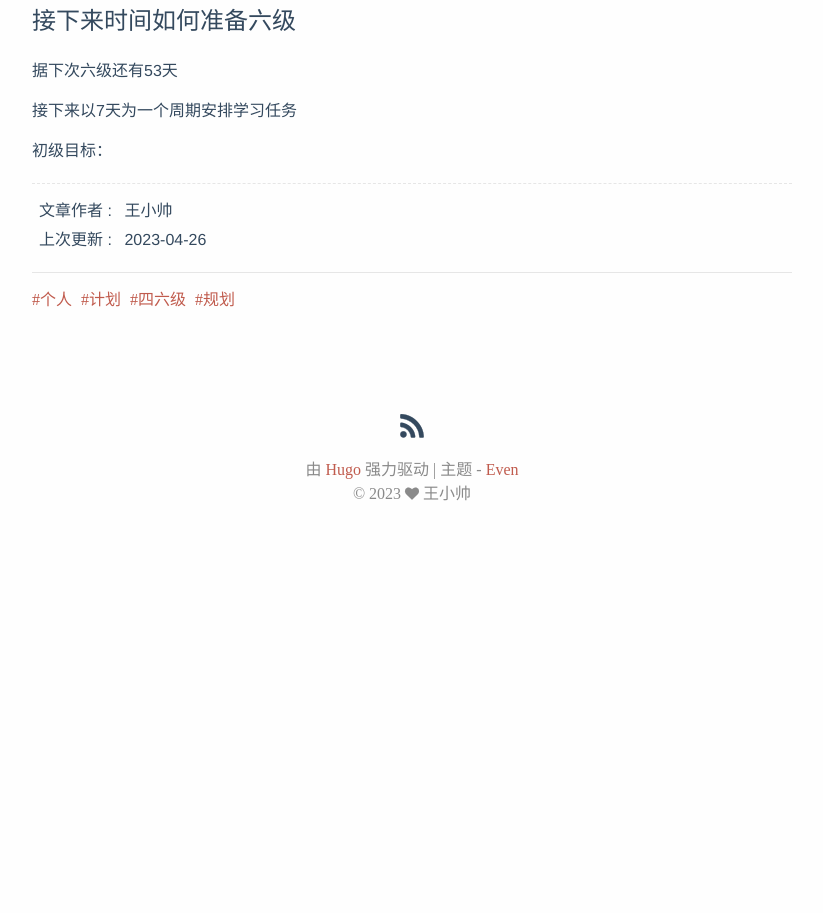
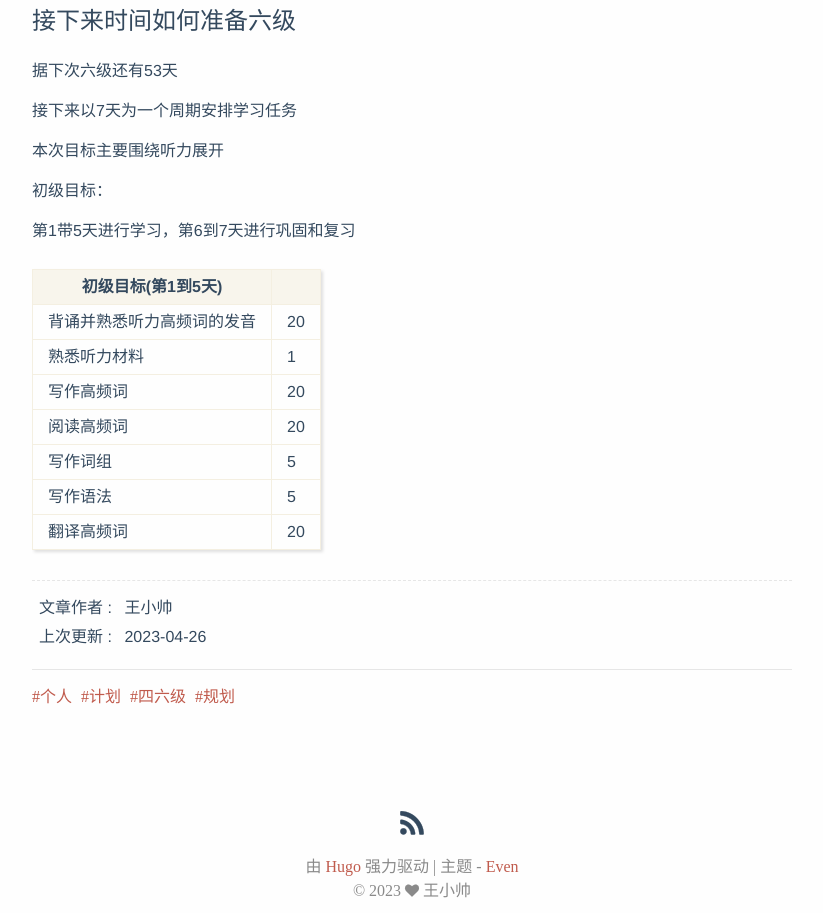
Before and after one commit to wang2470616413/wang2470616413.github.io, a plain HTML site: page post/分析本次2023-4-25英语六级的成绩/index.html in a window 1280 px wide. Shown: the part 1780-2693 px from the top of the page, without its empty margins (228-1051 px from the left). Before the commit the page ends 2296 px from the top, so only its background shows below. Drawn offline with nearby package versions, Linux system fonts and the light colour scheme; a script that the page names is missing.

Commit message:
“记得详细的六级复习计划”

```diff
--- a/post/分析本次2023-4-25英语六级的成绩/index.html
+++ b/post/分析本次2023-4-25英语六级的成绩/index.html
@@ -48,7 +48,7 @@
 <meta itemprop="name" content="第一篇博客">
 <meta itemprop="description" content="分析本次(2023-4-25)英语六级的成绩 历史六级分数 2020-12 2021-6 2023-3 满分 2020-12 2021-6 2023-3 及格分 插值分 听力 249 86 59 90 150 60 阅读 249 131 129 160 150 -10 写作和翻译 212 82 98 117 130 13 总"><meta itemprop="datePublished" content="2023-04-25T10:30:25+08:00" />
 <meta itemprop="dateModified" content="2023-04-26T10:37:56+08:00" />
-<meta itemprop="wordCount" content="214">
+<meta itemprop="wordCount" content="308">
 <meta itemprop="keywords" content="个人,计划,四六级,规划," /><meta name="twitter:card" content="summary"/>
 <meta name="twitter:title" content="第一篇博客"/>
 <meta name="twitter:description" content="分析本次(2023-4-25)英语六级的成绩 历史六级分数 2020-12 2021-6 2023-3 满分 2020-12 2021-6 2023-3 及格分 插值分 听力 249 86 59 90 150 60 阅读 249 131 129 160 150 -10 写作和翻译 212 82 98 117 130 13 总"/>
@@ -230,7 +230,47 @@
 <h2 id="接下来时间如何准备六级">接下来时间如何准备六级</h2>
 <p>据下次六级还有53天</p>
 <p>接下来以7天为一个周期安排学习任务</p>
+<p>本次目标主要围绕听力展开</p>
 <p>初级目标：</p>
+<p>第1带5天进行学习，第6到7天进行巩固和复习</p>
+<table>
+<thead>
+<tr>
+<th>初级目标(第1到5天)</th>
+<th></th>
+</tr>
+</thead>
+<tbody>
+<tr>
+<td>背诵并熟悉听力高频词的发音</td>
+<td>20</td>
+</tr>
+<tr>
+<td>熟悉听力材料</td>
+<td>1</td>
+</tr>
+<tr>
+<td>写作高频词</td>
+<td>20</td>
+</tr>
+<tr>
+<td>阅读高频词</td>
+<td>20</td>
+</tr>
+<tr>
+<td>写作词组</td>
+<td>5</td>
+</tr>
+<tr>
+<td>写作语法</td>
+<td>5</td>
+</tr>
+<tr>
+<td>翻译高频词</td>
+<td>20</td>
+</tr>
+</tbody>
+</table>
 
     </div>
 
```
